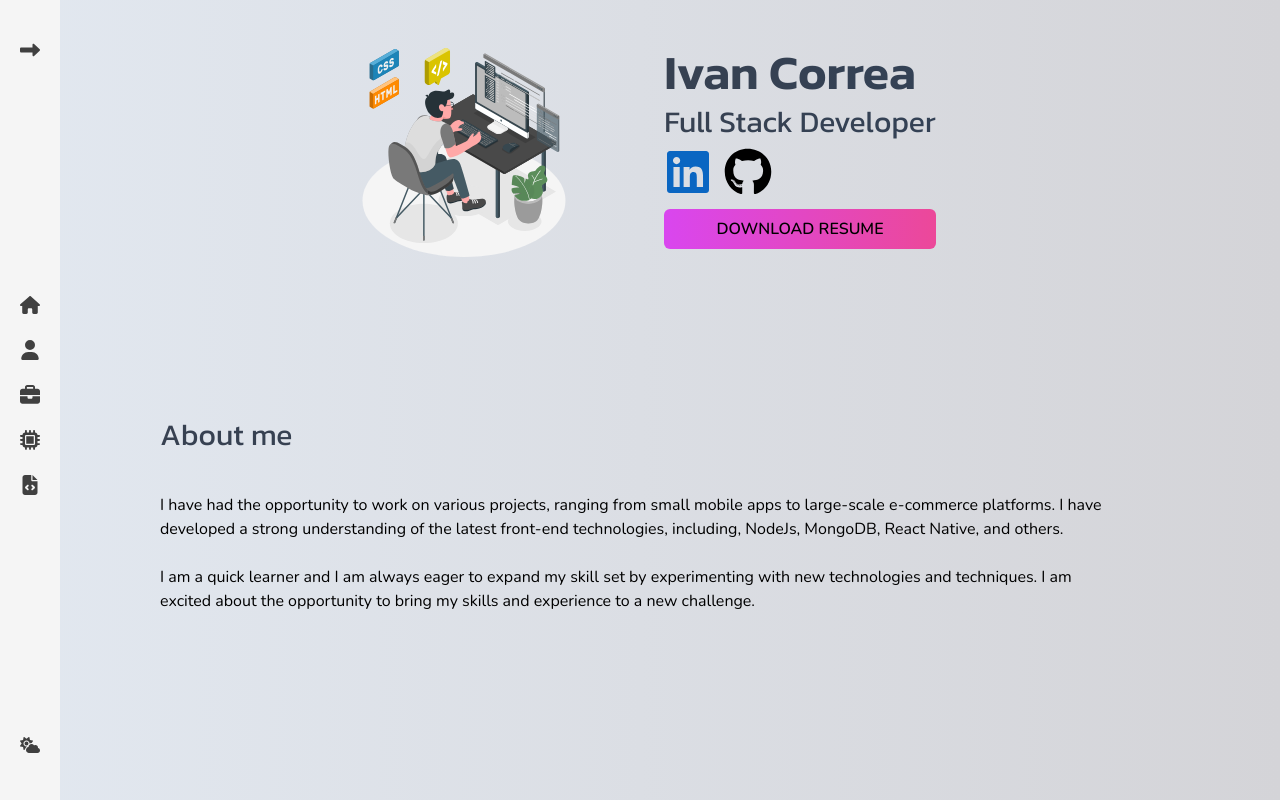
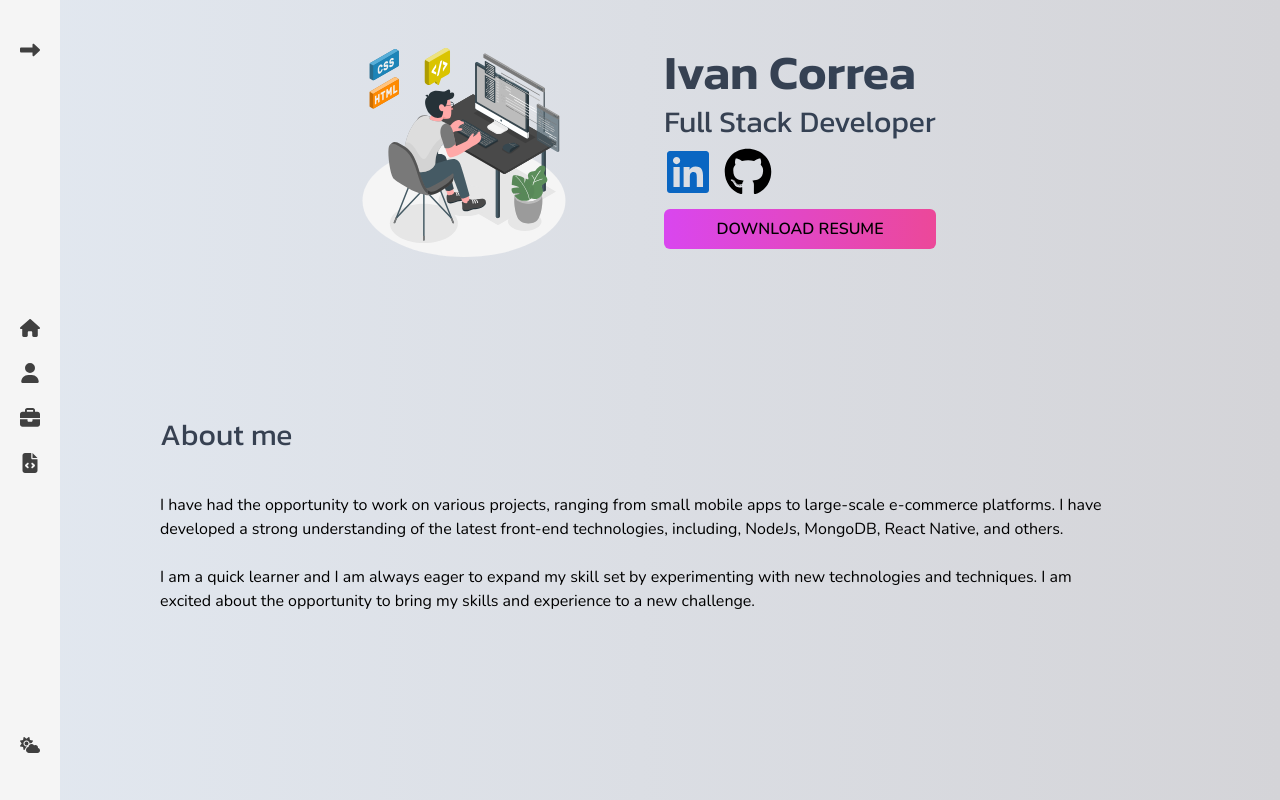
Before and after one commit to IvanMCorrea/dev_portfolio, a Next.js app: page / in a window 1280 px wide. Shown: the top 800 px of the page. Built offline with nearby package versions, Linux system fonts and the light colour scheme.

Commit message:
Remove technologies from sidebar and appbar

```diff
--- a/app/_components/AppBar.tsx
+++ b/app/_components/AppBar.tsx
@@ -15,7 +15,7 @@ function AppBar() {
     { id: "Home", link: "#home", icon: faHome },
     { id: "About", link: "#about", icon: faUser },
     { id: "Exp", link: "#experience", icon: faBriefcase },
-    { id: "Tech", link: "#technologies", icon: faMicrochip },
+    /* { id: "Tech", link: "#technologies", icon: faMicrochip }, */
     { id: "Projects", link: "#projects", icon: faFileCode },
   ];
   return (
--- a/app/_components/Sidebar.tsx
+++ b/app/_components/Sidebar.tsx
@@ -17,7 +17,7 @@ function Sidebar() {
     { id: "Home", link: "#home", icon: faHome },
     { id: "About", link: "#about", icon: faUser },
     { id: "Experience", link: "#experience", icon: faBriefcase },
-    { id: "Technologies", link: "#technologies", icon: faMicrochip },
+    /* { id: "Technologies", link: "#technologies", icon: faMicrochip }, */
     { id: "Projects", link: "#projects", icon: faFileCode },
   ];
   return (
```
